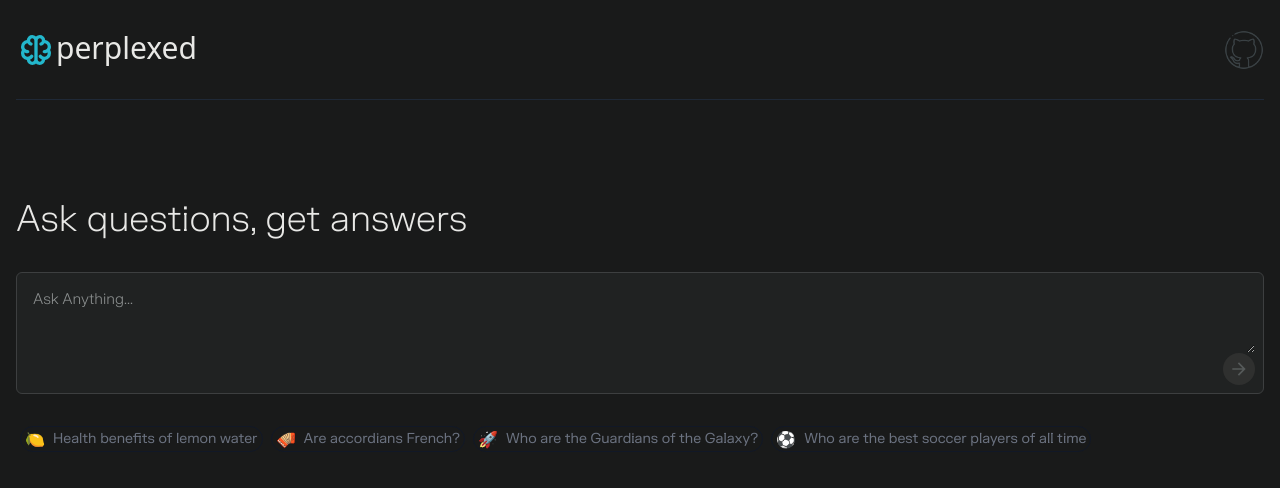
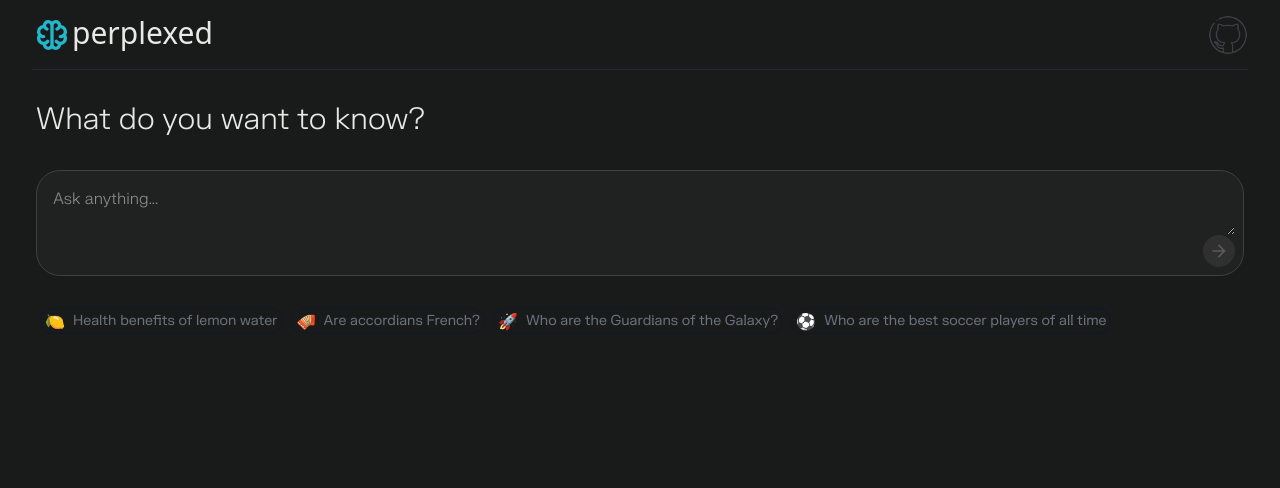
Before and after one commit to philfung/perplexed, a React (Create React App) app in the folder frontend/: page / in a window 1280 px wide. Shown: the top 488 px of the page. Built offline with nearby package versions, Linux system fonts and the light colour scheme.

Commit message:
update look to be consistent with current perplexity page

```diff
--- a/frontend/src/App.js
+++ b/frontend/src/App.js
@@ -157,7 +157,7 @@ function App() {
       {!userPrompt &&
 
         <div className="input-page bg-pp-bg-dark-grey flex flex-col h-screen">
-          <div className="header border-b border-gray-800 flex flex-row h-header-height items-center justify-between ml-4 mr-4">
+          <div className="header border-b border-gray-800 flex flex-row h-header-height items-center justify-between ml-8 mr-8">
             <div className="logo-container flex flex-row">
               <img className="App-logo flex h-10" src={process.env.PUBLIC_URL + "/images/logo-blue.svg"} alt="logo" />
               <div className="header-text flex font-extralight select-none text-3xl text-pp-text-white">perplexed</div>
@@ -166,17 +166,17 @@ function App() {
               <img className="github flex opacity-50 w-10" src={process.env.PUBLIC_URL + "/images/github_logo.png"} />
             </a>
           </div>
-          <div className="main-center-stuff flex flex-col mx-4 mt-1/8-screen">
-            <div className="welcome-slogan flex font-extralight font-fkgr mb-8 select-none text-4xl text-pp-text-white">Ask questions, get answers</div>
-            <div className="search-input-container bg-pp-bg-light-grey border border-pp-border-grey flex flex-col pl-4 pr-2 pt-4 pb-2 rounded-md">
-              <textarea id="search-input" className="bg-transparent flex focus:outline-none focus:shadow-outline-none font-fkgrneue font-light h-16 placeholder-pp-text-grey text-15 text-pp-text-white"
+          <div className="main-center-stuff flex flex-col mx-9 mt-8">
+            <div className="welcome-slogan flex font-light font-fkgr mb-8 select-none text-3xl text-pp-text-white">What do you want to know?</div>
+            <div className="search-input-container bg-pp-bg-light-grey border border-pp-border-grey flex flex-col pl-4 pr-2 pt-4 pb-2 rounded-3xl">
+              <textarea id="search-input" className="bg-transparent flex focus:outline-none focus:shadow-outline-none font-fkgrneue font-light h-12 placeholder-pp-text-grey text-16 text-pp-text-white"
                 onKeyDown={e => {
                   if (e.key === 'Enter') {
                     console.log(e);
                     submitSearch(e.target.value);
                   }
                 }}
-                placeholder='Ask Anything...'>
+                placeholder='Ask anything...'>
               </textarea>
               <div className="search-lower-bar flex flex-row justify-end">
                 <div className="search-lower-bar-arrow bg-pp-button-grey flex flex-row w-8 h-8  rounded-full">
--- a/frontend/tailwind.config.js
+++ b/frontend/tailwind.config.js
@@ -31,7 +31,7 @@ module.exports = {
         '15': '15px'
       },
       spacing: {
-        'header-height': '100px',
+        'header-height': '70px',
         '1/8-screen': '12.5vh'
       },
       width: {
```
